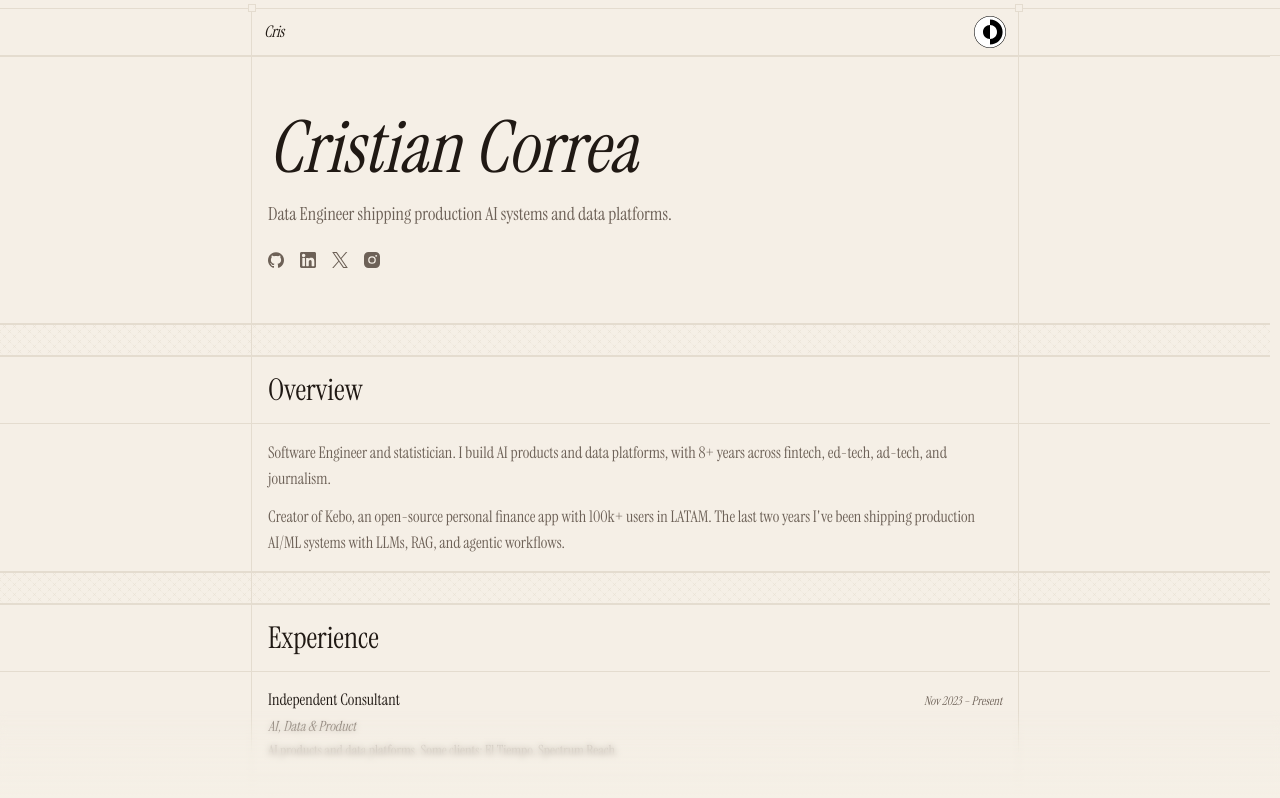
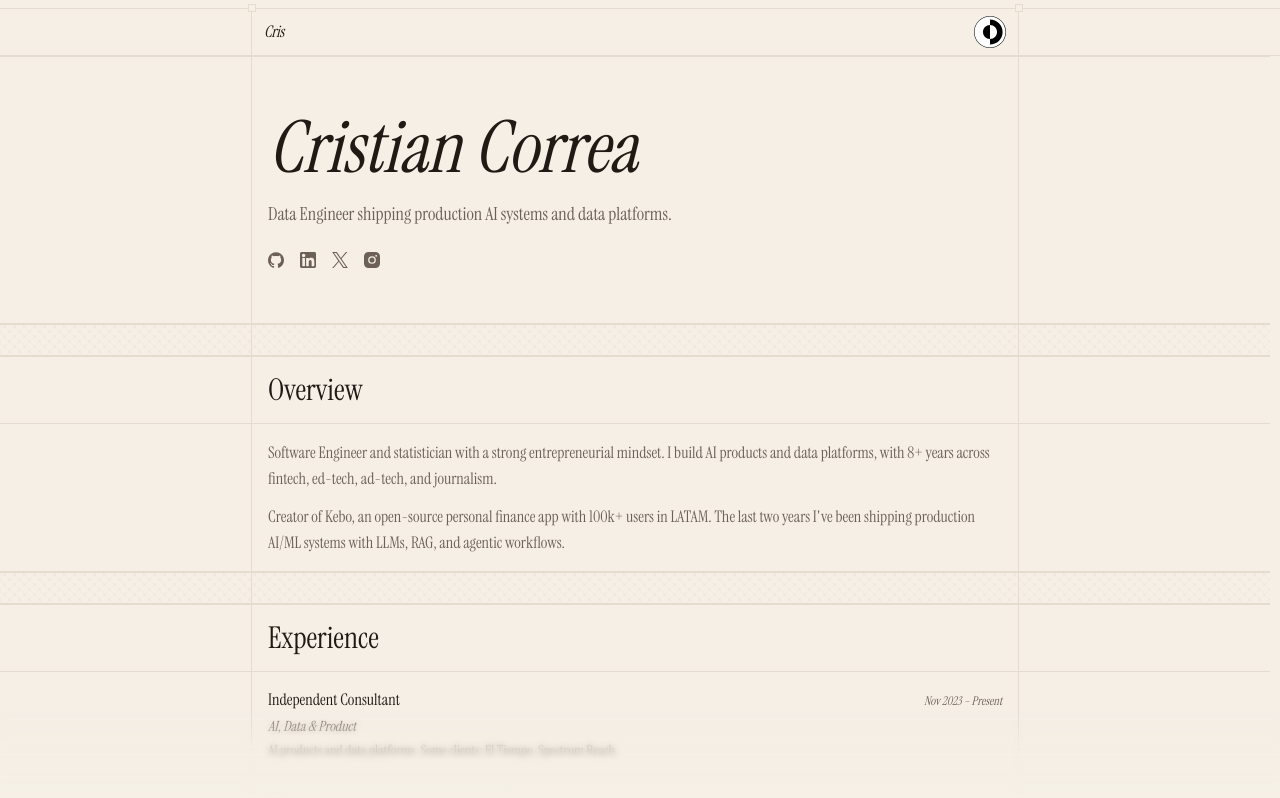
Before and after one commit to camilocbarrera/cris.fast, a Next.js app: page / in a window 1280 px wide. Shown: the top 798 px of the page. Built offline with nearby package versions, Linux system fonts and the light colour scheme.

Commit message:
style(copy): add entrepreneurial mindset to overview

```diff
--- a/app/page.tsx
+++ b/app/page.tsx
@@ -125,9 +125,9 @@ export default function Page() {
           </PanelHeader>
           <PanelContent className="space-y-3 text-sm leading-relaxed text-muted-foreground md:text-base">
             <p>
-              Software Engineer and statistician. I build AI products and data
-              platforms, with 8+ years across fintech, ed-tech, ad-tech, and
-              journalism.
+              Software Engineer and statistician with a strong entrepreneurial
+              mindset. I build AI products and data platforms, with 8+ years
+              across fintech, ed-tech, ad-tech, and journalism.
             </p>
             <p>
               Creator of Kebo, an open-source personal finance app with 100k+
```
